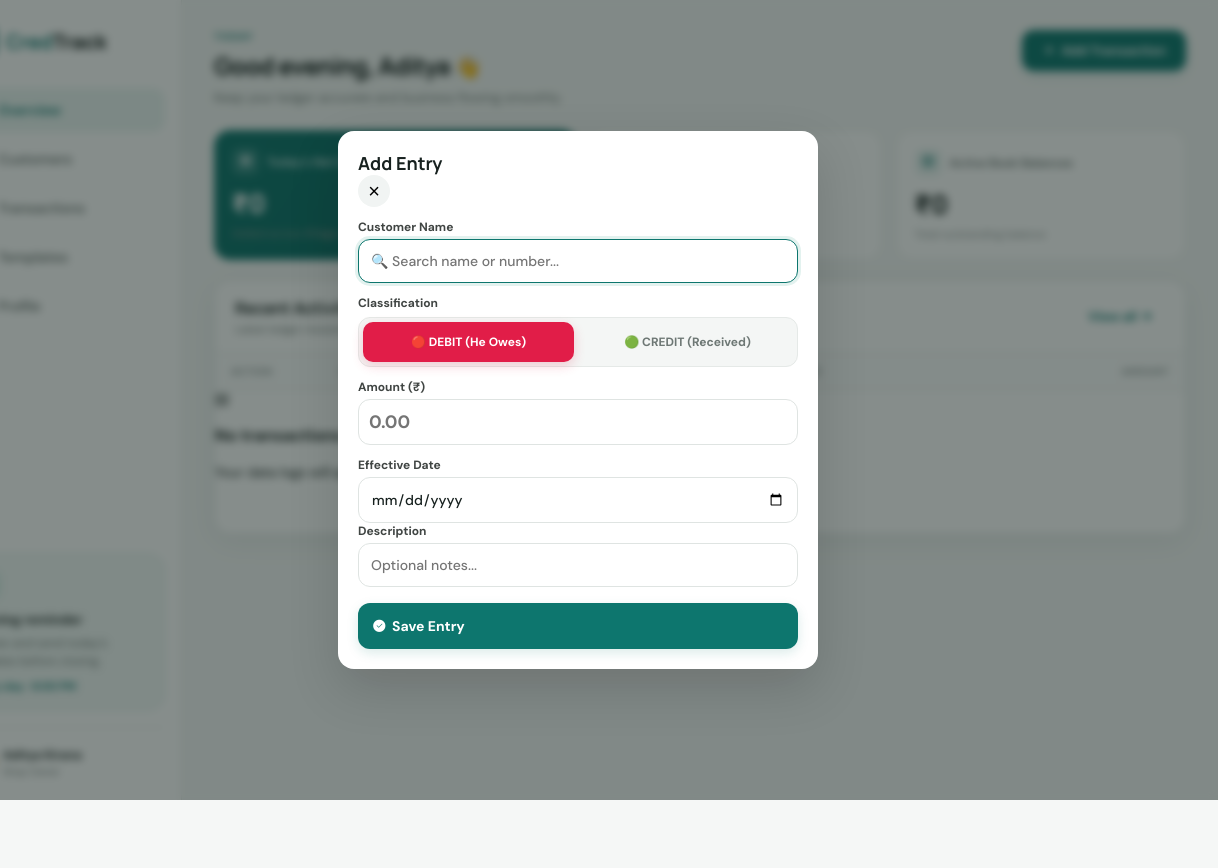
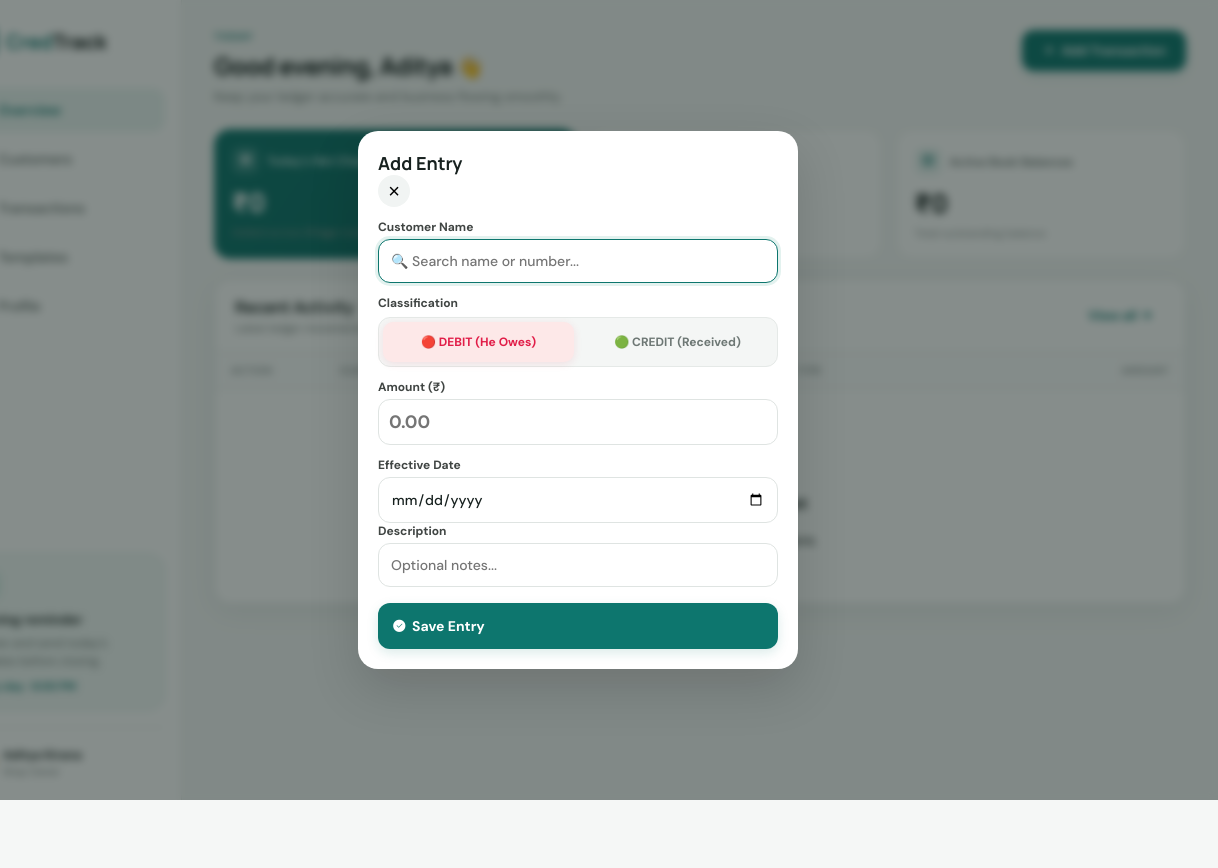
Before and after one commit to adi2005tya-xxx/Debt-Mgmt, a plain HTML site: page index.html in a window 1280 px wide. Both pictures are taken after a click on the button "Add Transaction". Shown: the full height of the page, 62-1280 px from the left. Drawn offline with nearby package versions, Linux system fonts and the light colour scheme.

Commit message:
Update styles.css

```diff
--- a/styles.css
+++ b/styles.css
@@ -12,7 +12,8 @@
   --shadow:0 8px 28px rgba(26,57,51,.07);
 }
 
-body.modal-open-freeze {
+/* Scroll freeze applied globally to both base framework view segments */
+body.modal-open-freeze, html.modal-open-freeze {
   overflow: hidden !important;
   height: 100vh !important;
 }
@@ -137,13 +138,12 @@
 .profile div:nth-child(2) { display: grid; font-size: 12px; }
 .profile div span { color: var(--muted); font-size: 10px; margin-top: 2px; }
 
-main { padding: 30px 32px; min-width: 0; padding-bottom: 40px; }
+main { padding: 30px 32px; min-width: 0; padding-bottom: 60px; }
 .topbar { display: flex; justify-content: space-between; align-items: flex-start; margin-bottom: 24px;}
 .eyebrow { color: var(--teal); font-size: 10px; font-weight: 800; letter-spacing: 1.4px; margin: 0 0 6px; }
-.topbar h1 { font: 800 24px 'Manrope'; margin: 0; letter-spacing: -.7px; }
+.topbar h1 { font: 800 24px 'Manrope'; margin: 0; letter-spacing: -.6px; }
 .topbar h1 span { font-size: 22px; }
-.subtitle { margin: 7px 0 0; color: var(--muted); font-size: 13px; }
-.top-actions { display: flex; gap: 11px; align-items: center; }
+.subtitle { margin: 6px 0 0; color: var(--muted); font-size: 13px; }
 
 .primary-button, .secondary-button, .cancel-button {
   border: 0;
@@ -175,7 +175,7 @@
 }
 .text-button:hover { background: #eaf5f2; }
 
-/* --- PANELS --- */
+/* --- PANELS CONFIGURATION MATRIX --- */
 .panel {
   background: #fff;
   border: 1px solid var(--line);
@@ -194,7 +194,7 @@
 th { text-align: left; padding: 12px 20px; color: #8a9391; font-size: 10px; letter-spacing: .6px; text-transform: uppercase; background: #fbfcfc; border-bottom: 1px solid var(--line); }
 td { padding: 14px 20px; border-top: 1px solid #f2f4f3; font-size: 13px; vertical-align: middle; }
 
-/* --- TOGGLE BUTTON PILLS --- */
+/* --- TOGGLE BUTTONS --- */
 .tx-binary-toggle-container {
   display: grid;
   grid-template-columns: 1fr 1fr;
@@ -214,20 +214,20 @@
   cursor: pointer;
   background: transparent;
   color: var(--muted);
-  transition: all 0.15s ease;
+  transition: all 0.2s ease;
 }
 .binary-pill-btn.pill-debt.active {
-  background: #e11d48;
-  color: #ffffff;
-  box-shadow: 0 4px 12px rgba(225,29,72,0.2);
+  background: #fde8e8;
+  color: #e11d48;
+  box-shadow: 0 2px 8px rgba(225,29,72,0.1);
 }
 .binary-pill-btn.pill-credit.active {
-  background: var(--green);
-  color: #ffffff;
-  box-shadow: 0 4px 12px rgba(31,157,101,0.2);
+  background: #e6f6ee;
+  color: #16a34a;
+  box-shadow: 0 2px 8px rgba(22,163,74,0.1);
 }
 
-/* --- COMMUNICATION BUTTON PILLS --- */
+/* --- COMMUNICATION PILLS --- */
 .communication-pill-group { display: flex; gap: 8px; }
 .comms-pill {
   display: inline-flex;
@@ -270,9 +270,32 @@
 
 .upi-ready { display: flex; align-items: center; gap: 12px; border: 1px solid var(--line); background: var(--canvas); border-radius: 10px; padding: 10px 14px; margin-top: 10px; font-size: 13px; }
 
-.modal-backdrop { position: fixed; inset: 0; background: rgba(15,28,25,.5); display: none; place-items: center; padding: 16px; z-index: 200; backdrop-filter: blur(4px); }
-.modal-backdrop.open { display: grid; }
-.modal { width: min(480px, 100%); background: #fff; border-radius: 16px; padding: 20px; box-shadow: 0 20px 50px rgba(0,0,0,0.15); animation: modalIn 0.2s cubic-bezier(0.16, 1, 0.3, 1); max-height: 90vh; overflow-y: auto; }
+/* --- CORE SCROLL BLOCK DESIGN MODIFIERS --- */
+.modal-backdrop {
+  position: fixed;
+  inset: 0;
+  background: rgba(15,28,25,.5);
+  display: none;
+  z-index: 2000;
+  backdrop-filter: blur(4px);
+  overflow-y: auto; /* Backdrop absorbs overflow scroll directly */
+  padding: 40px 16px;
+  -webkit-overflow-scrolling: touch;
+}
+.modal-backdrop.open {
+  display: flex !important;
+  justify-content: center;
+  align-items: center;
+}
+.modal {
+  width: min(440px, 100%);
+  background: #fff;
+  border-radius: 20px;
+  padding: 20px;
+  box-shadow: 0 20px 50px rgba(0,0,0,0.15);
+  margin: auto; /* Preserves vertical centering while allowing natural scrolling */
+  position: relative;
+}
 .modal label { font-size: 12px; font-weight: 700; color: #404543; margin-bottom: 4px; display: block;}
 .modal-head h2 { font-size: 18px; font-family: 'Manrope'; margin: 0; }
 .close-modal { border: 0; background: #f1f4f3; border-radius: 50%; width: 32px; height: 32px; font-size: 20px; cursor: pointer; }
@@ -282,6 +305,10 @@
 .id-input span { display: grid; place-items: center; width: 42px; background: #f4f7f6; color: var(--teal); font-weight: 800; border-right: 1px solid #dfe4e2; }
 .id-input input { border: 0 !important; border-radius: 0 !important; }
 
+.workspace-grid { display: grid; grid-template-columns: minmax(0,1.65fr) minmax(310px,.75fr); gap: 16px; }
+.empty-state { padding: 40px; text-align: center; }
+.empty-icon { font-size: 36px; color: var(--muted); margin-bottom: 8px; }
+
 .app-view { display: none; }
 .app-view.active { display: block; }
 .filters-header { display: flex; flex-wrap: wrap; gap: 12px; align-items: center; justify-content: space-between; }
@@ -290,7 +317,7 @@
 .view-sort-select { min-width: 140px; }
 
 .ledger-profile-header { background: #fff; border: 1px solid var(--line); padding: 16px; border-radius: 14px; display: flex; justify-content: space-between; align-items: center; }
-.dropdown-menu { position: absolute; right: 0; top: 100%; background: #fff; border: 1px solid var(--line); border-radius: 8px; box-shadow: var(--shadow); z-index: 1001; display: none; min-width: 185px; margin-top: 4px; }
+.dropdown-menu { position: absolute; right: 0; top: 100%; background: #fff; border: 1px solid var(--line); border-radius: 8px; box-shadow: var(--shadow); z-index: 2500; display: none; min-width: 185px; margin-top: 4px; }
 .dropdown-menu.show { display: block; }
 .dropdown-item { width: 100%; border: 0; background: transparent; padding: 10px 12px; text-align: left; font-size: 13px; cursor: pointer; border-bottom: 1px solid #f5f7f6; display: block; }
 .dropdown-item:hover { background: #f0fdf4; color: var(--teal); }
@@ -346,13 +373,3 @@
 
   .modal { width: 100%; border-radius: 20px 20px 0 0; position: fixed; bottom: 0; left: 0; right: 0; max-height: 85vh; padding: 20px 16px; }
 }
-
-@media print {
-  body { background: #fff; color: #000; font-size: 12px; }
-  .sidebar, .mobile-bottom-nav, .topbar, .top-actions, .primary-button, .secondary-button, .row-menu, .autosave { display: none !important; }
-  .app-shell { display: block; }
-  main { padding: 0; }
-  .panel { border: 0; box-shadow: none; }
-  table { width: 100%; border-collapse: collapse; }
-  th, td { border: 1px solid #000 !important; padding: 6px 10px !important; }
-}
```
